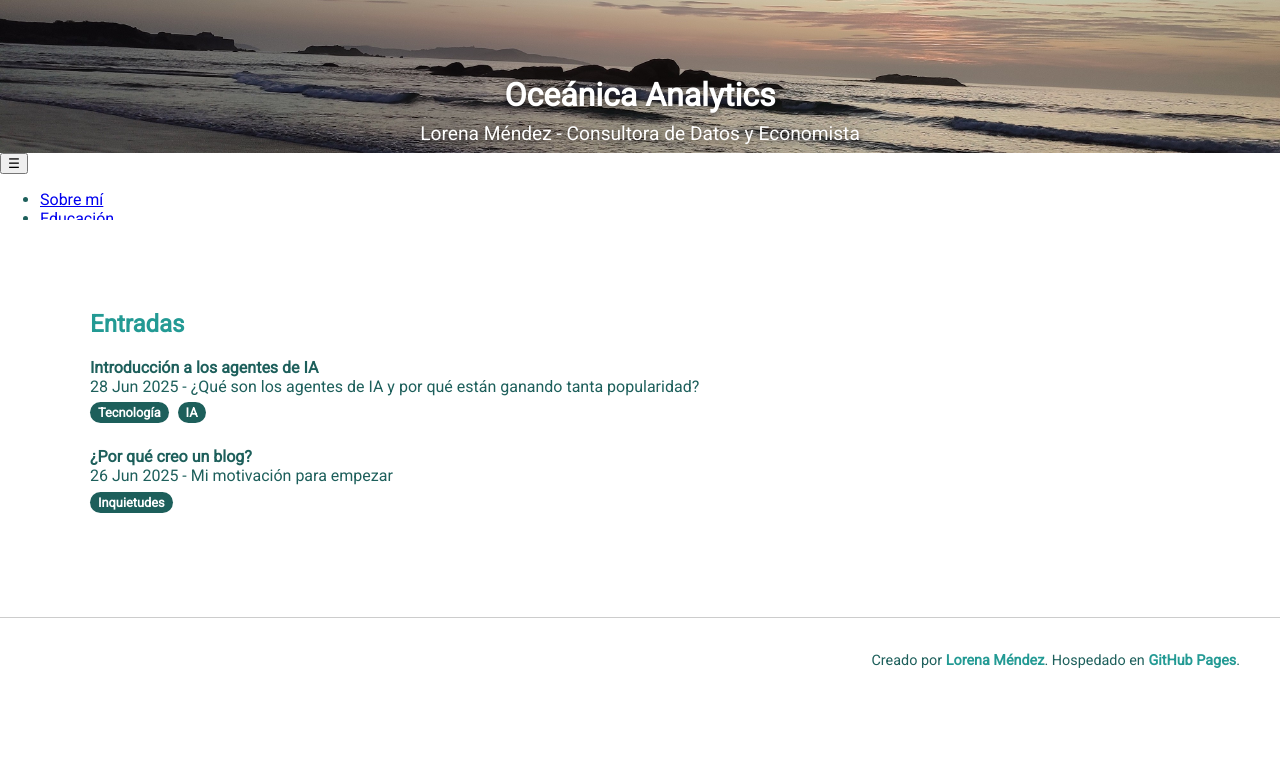
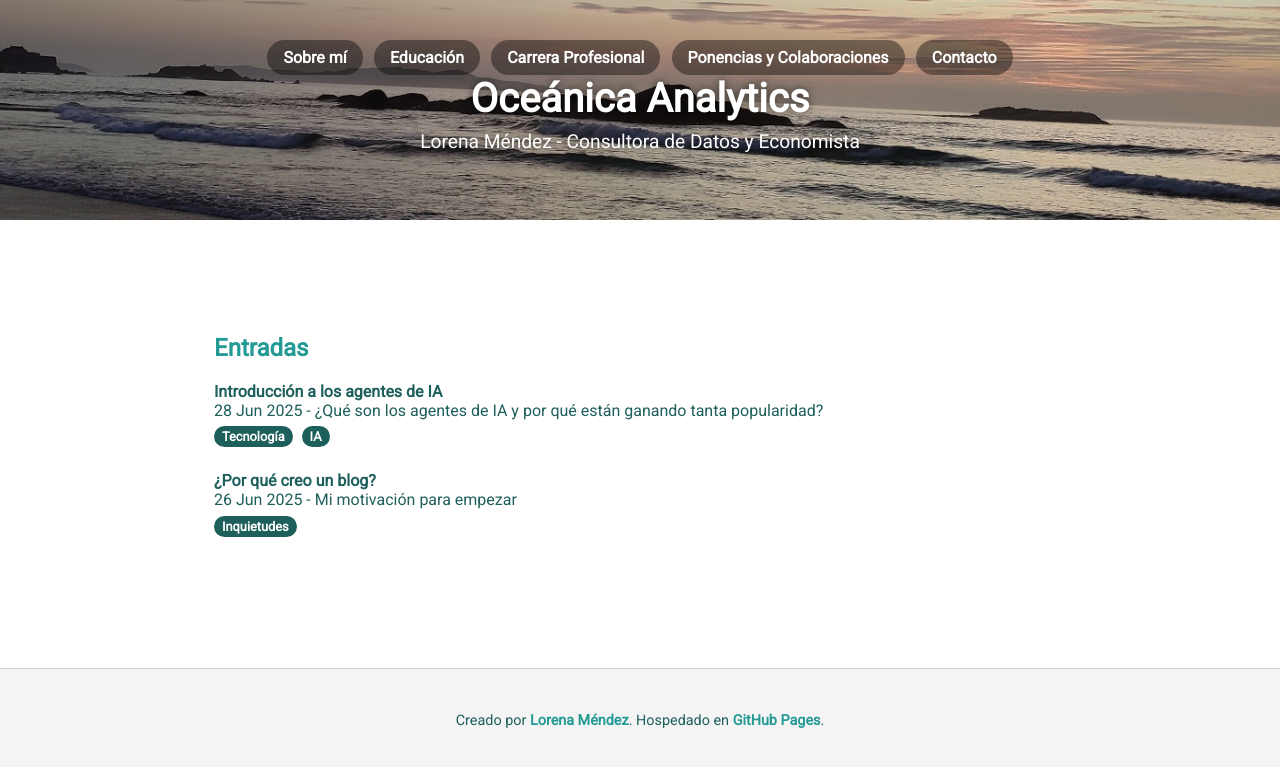
Before and after one commit to lmendezotero/lmendezotero.github.io, a Jekyll site: the page built from index.md, in a window 1280 px wide. Shown: the top 767 px of the page. Built offline with Jekyll 4.4.1, drawn with Linux system fonts in a browser that asks for light colours; the list of posts is cut into pages by our own code.

Commit message:
Update default.html

```diff
--- a/_layouts/default.html
+++ b/_layouts/default.html
@@ -7,14 +7,139 @@
   <link href="https://fonts.googleapis.com/css2?family=Roboto&display=swap" rel="stylesheet">
   <link rel="stylesheet" href="{{ '/assets/css/style.css' | relative_url }}">
   {% seo %}
+
+  <style>
+    * {
+      box-sizing: border-box;
+    }
+
+    body {
+      margin: 0;
+      font-family: 'Roboto', sans-serif;
+      overflow-x: hidden;
+    }
+
+    .site-header {
+      position: relative;
+      background-image: url('{{ site.logo | relative_url }}');
+      background-size: cover;
+      background-position: center;
+      background-repeat: no-repeat;
+      padding: 2em 1em 1em;
+      color: white;
+      text-align: center;
+    }
+
+    .header-text h1 {
+      margin: 0.2em 0;
+      font-size: 2.5em;
+      text-shadow: 0 0 8px rgba(0, 0, 0, 0.6);
+    }
+
+    .header-text p {
+      margin: 0.2em 0 0;
+      font-size: 1.2em;
+      text-shadow: 0 0 6px rgba(0, 0, 0, 0.5);
+    }
+
+    .navbar {
+      margin-top: 1em;
+      text-align: center;
+      position: relative;
+    }
+
+    .navbar ul {
+      list-style: none;
+      padding: 0;
+      margin: 0;
+      display: flex;
+      justify-content: center;
+      gap: 0.7em;
+      flex-wrap: wrap;
+    }
+
+    .navbar ul li a {
+      text-decoration: none;
+      color: white;
+      background-color: rgba(0, 0, 0, 0.4);
+      padding: 0.5em 1em;
+      border-radius: 20px;
+      font-weight: 600;
+      transition: background-color 0.3s;
+      white-space: nowrap;
+    }
+
+    .navbar ul li a:hover {
+      background-color: rgba(0, 0, 0, 0.7);
+    }
+
+    .hamburger {
+      display: none;
+      font-size: 2em;
+      cursor: pointer;
+      background: none;
+      border: none;
+      color: white;
+      position: absolute;
+      left: 1em;
+      top: 0.3em;
+      z-index: 1000;
+    }
+
+    @media screen and (max-width: 768px) {
+      .navbar ul {
+        display: none;
+        flex-direction: column;
+        align-items: flex-start;
+        background-color: rgba(0, 0, 0, 0.8);
+        padding: 3.5em 1em 1em 1em; /* padding top para dejar espacio al boton hamburguesa */
+        border-radius: 10px;
+        margin: 0;
+        position: fixed;
+        top: 0;
+        left: 0;
+        width: 100vw;
+        /* elimino height 100vh para que no se centre verticalmente */
+        overflow-y: auto;
+        z-index: 999;
+      }
+
+      .navbar ul.show {
+        display: flex;
+      }
+
+      .navbar ul li {
+        margin: 0.5em 0;
+        width: 100%;
+      }
+
+      .hamburger {
+        display: inline-block;
+      }
+    }
+
+    .container {
+      max-width: 900px;
+      margin: 0 auto;
+      padding: 1.5em;
+    }
+
+    .site-footer {
+      text-align: center;
+      margin-top: 3em;
+      padding: 2em 1em;
+      background-color: #f4f4f4;
+      font-size: 0.9em;
+    }
+
+    .highlight {
+      font-weight: bold;
+    }
+  </style>
 </head>
 <body>
 
   <header class="site-header">
-    <div class="header-background">
-      <img src="{{ site.logo | relative_url }}" alt="Foto de cabecera">
-    </div>
-
     <div class="header-text">
       <h1>{{ site.title }}</h1>
       <p>{{ site.description }}</p>
```
